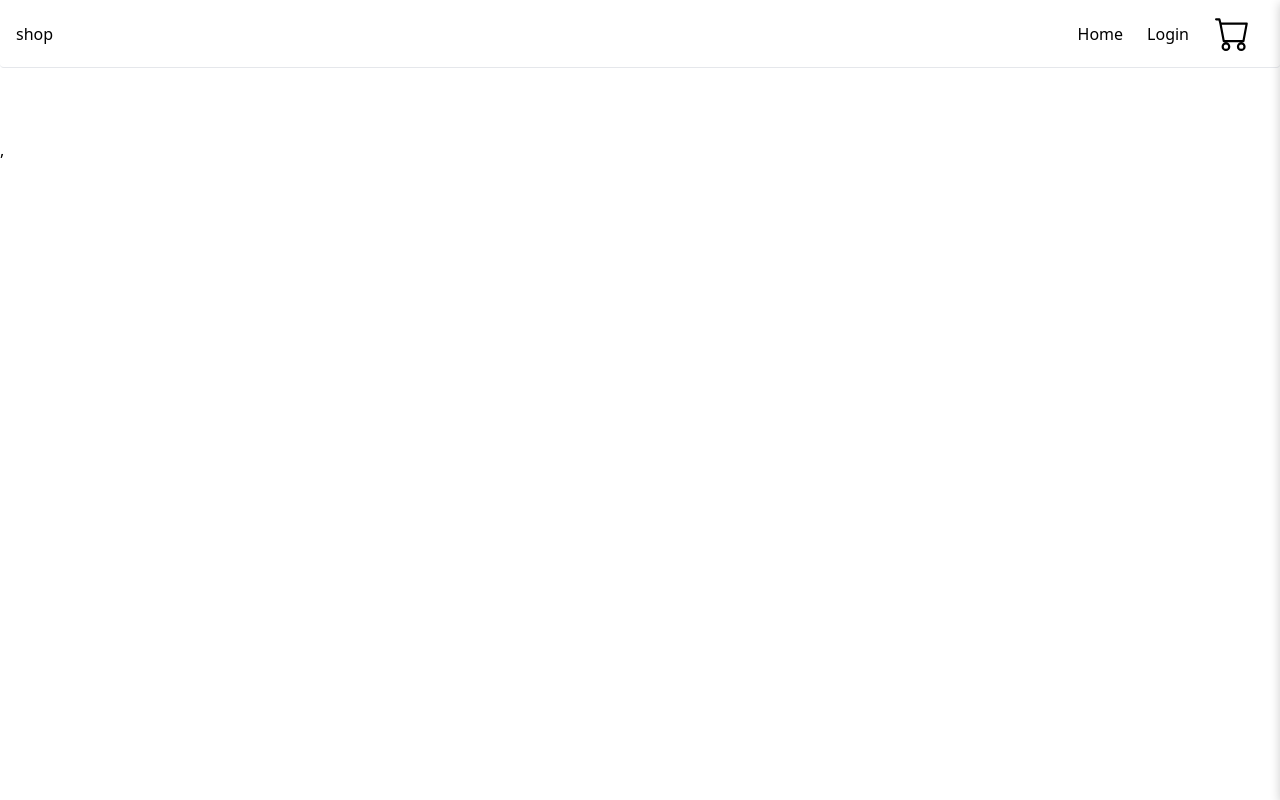
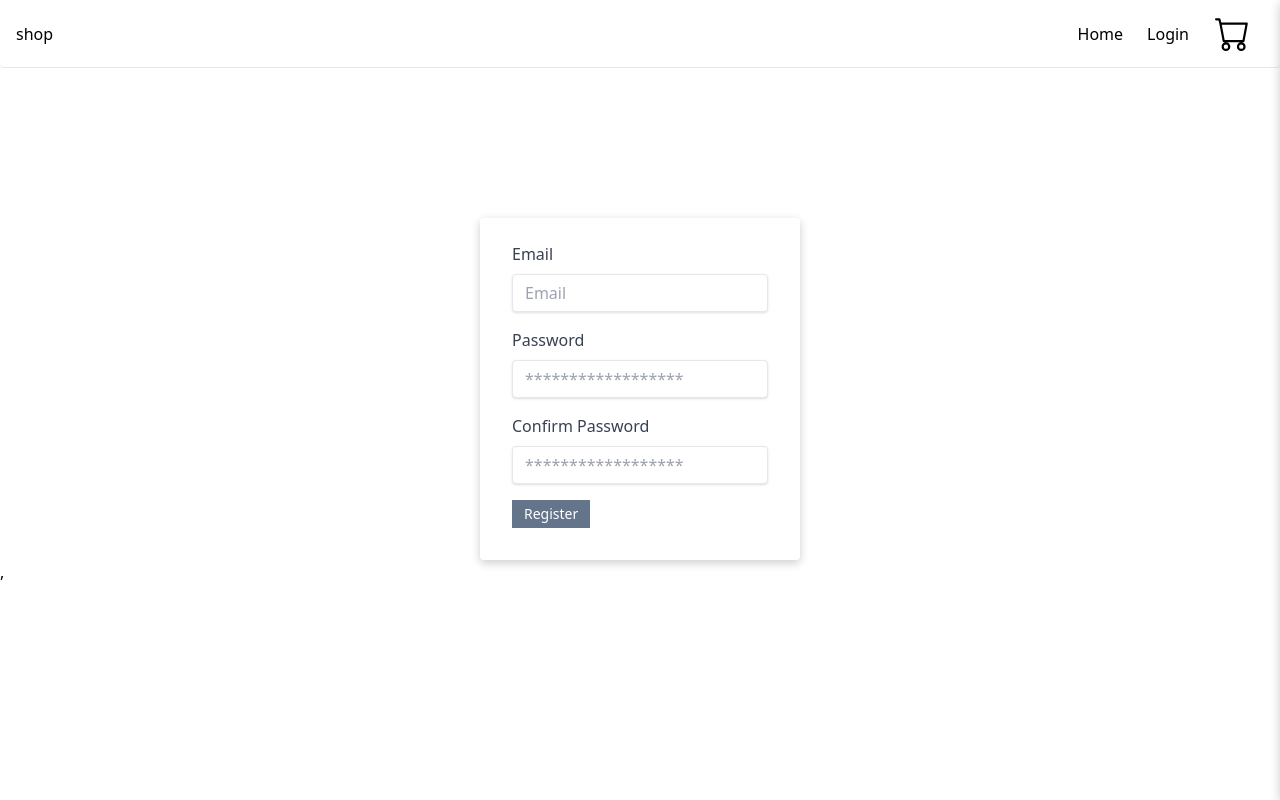
Before and after one commit to joshuamontevirgen/react-shop-, a React (Create React App) app: page /register in a window 1280 px wide. Built offline with nearby package versions, Linux system fonts and the light colour scheme.

Commit message:
registration, address widget update

```diff
--- a/src/AppRoutes.js
+++ b/src/AppRoutes.js
@@ -1,6 +1,7 @@
 import React from "react";
 import { Routes, Route, Navigate, Outlet } from "react-router-dom";
 import Login from "./components/authentication/Login";
+import Registration from "./components/authentication/Registration";
 import Profile from "./components/user/profile/index";
 import { Index as Catalog } from "./components/catalog/index";
 import { Index as Checkout } from "./components/checkout/Index";
@@ -18,6 +19,7 @@ export function AppRoutes() {
     <Routes>
       <Route exact path="/home" element={<Catalog />} />
       <Route exact path="/login" element={<Login />} />
+      <Route exact path="/register" element={<Registration />} />
       <Route exact path="/checkout" element={<PrivateRoute />}>
         <Route exact path="/checkout" element={<Checkout />} />
       </Route>
--- a/src/components/authentication/Login.js
+++ b/src/components/authentication/Login.js
@@ -3,6 +3,7 @@ import { useDispatch } from "react-redux";
 import { useNavigate } from "react-router-dom";
 import { setCookie } from "../../helpers/cookies";
 import { COOKIE_JWT_TOKEN_NAME, API_URL } from "../../constants";
+import { Link } from "react-router-dom";
 import {
   setAuthenticated,
   setUsername,
@@ -52,34 +53,29 @@ export default function Login() {
     <div className="items-stretch justify-center flex item-center ">
       <div className="w-full max-w-xs ">
         <form
-          className="bg-white shadow-md rounded px-8 pt-6 pb-8 mt-20"
+          className="bg-white shadow1 rounded px-8 pt-6 pb-8 mt-20"
           onSubmit={handleLogin}
         >
           <div className="mb-4">
-            <label
-              className="block text-gray-700 text-sm font-bold mb-2"
-              htmlFor="email"
-            >
+            <label className="block text-gray-700 mb-2" htmlFor="email">
               Email
             </label>
             <input
-              className="shadow appearance-none border rounded w-full py-2 px-3 text-gray-700 leading-tight focus:outline-none focus:shadow-outline"
+              className=" font-light shadow appearance-none border rounded w-full py-2 px-3 text-gray-700 leading-tight focus:outline-none focus:shadow-outline"
               value={email}
               onChange={(e) => setEmail(e.target.value)}
               type="email"
               placeholder="Email"
+              required
             />
           </div>
 
-          <div className="mb-6">
-            <label
-              className="block text-gray-700 text-sm font-bold mb-2"
-              htmlFor="password"
-            >
+          <div className="mb-4">
+            <label className="block text-gray-700  mb-2" htmlFor="password">
               Password
             </label>
             <input
-              className="shadow appearance-none border rounded w-full py-2 px-3 text-gray-700 mb-3 leading-tight focus:outline-none focus:shadow-outline"
+              className=" font-light shadow appearance-none border rounded w-full py-2 px-3 text-gray-700 mb-3 leading-tight focus:outline-none focus:shadow-outline"
               id="password"
               type="password"
               value={password}
@@ -90,18 +86,17 @@ export default function Login() {
 
           <div className="flex items-center justify-between">
             <button
-              className="bg-blue-500 hover:bg-blue-700 text-white font-bold py-2 px-4 rounded focus:outline-none focus:shadow-outline"
+              className="px-3 py-1 text-white bg-slate-500 hover:bg-slate-700 text-sm font-light"
               type="submit"
-              disabled={!validateForm()}
             >
               Sign In
             </button>
-            <a
-              className="inline-block align-baseline font-bold text-sm text-blue-500 hover:text-blue-800"
-              href="#"
+            <Link
+              className="inline-block align-baseline text-light text-sm text-blue-500 hover:text-blue-800"
+              to="/register"
             >
-              Forgot Password?
-            </a>
+              Register
+            </Link>
           </div>
         </form>
       </div>
--- /dev/null
+++ b/src/components/authentication/Registration.js
@@ -0,0 +1,137 @@
+import React, { useState, useEffect } from "react";
+import { useDispatch } from "react-redux";
+import { useNavigate } from "react-router-dom";
+import { setCookie } from "../../helpers/cookies";
+import { COOKIE_JWT_TOKEN_NAME, API_URL } from "../../constants";
+import {
+  setAuthenticated,
+  setUsername,
+  setJwtToken,
+} from "./authenticationSlice";
+
+//todo -  refresh, access token
+//https://stackoverflow.com/questions/27067251/where-to-store-jwt-in-browser-how-to-protect-against-csrf?rq=1
+//https://dev.to/cotter/localstorage-vs-cookies-all-you-need-to-know-about-storing-jwt-tokens-securely-in-the-front-end-15id
+
+export default function Registration() {
+  const navigate = useNavigate();
+  const [email, setEmail] = useState("");
+  const [password, setPassword] = useState("");
+  const [confirmPassword, setConfirmPassword] = useState("");
+  const [confirmPasswordError, setConfirmPasswordError] = useState("");
+  const dispatch = useDispatch();
+
+  function validateForm() {
+    var isValid = true;
+    if (!(email.length > 0 && password.length > 0)) {
+      isValid = false;
+    }
+
+    return isValid;
+  }
+
+  useEffect(() => {
+    if (password && confirmPassword) {
+      password !== confirmPassword
+        ? setConfirmPasswordError("Password does not match")
+        : setConfirmPasswordError("");
+    }
+  }, [password, confirmPassword]);
+
+  const handleRegister = async (e) => {
+    e.preventDefault();
+    if (!confirmPasswordError) {
+      const response = await registerUser({ Email: email, Password: password });
+      alert(response.message);
+      if (response.success) {
+        navigate("/login");
+      } else {
+      }
+    }
+  };
+
+  async function registerUser(credentials) {
+    return fetch(API_URL + "/api/register", {
+      method: "POST",
+      headers: {
+        "Content-Type": "application/json",
+      },
+      body: JSON.stringify(credentials),
+    }).then((data) => data.json());
+  }
+
+  return (
+    <div className="items-stretch justify-center flex item-center ">
+      <div className="w-full max-w-xs ">
+        <form
+          className="bg-white shadow1 rounded px-8 pt-6 pb-8 mt-20"
+          onSubmit={handleRegister}
+        >
+          <div className="mb-4">
+            <label className="block text-gray-700  mb-2" htmlFor="email">
+              Email
+            </label>
+            <input
+              className=" font-light shadow appearance-none border rounded w-full py-2 px-3 text-gray-700 leading-tight focus:outline-none focus:shadow-outline"
+              value={email}
+              onChange={(e) => setEmail(e.target.value)}
+              type="email"
+              placeholder="Email"
+              required
+            />
+          </div>
+
+          <div className="mb-4">
+            <label className="block text-gray-700 mb-2" htmlFor="password">
+              Password
+            </label>
+            <input
+              className={`shadow appearance-none font-light border rounded w-full py-2 px-3 text-gray-700  leading-tight focus:outline-none focus:shadow-outline ${
+                confirmPasswordError && "border-red-700"
+              }`}
+              id="password"
+              type="password"
+              value={password}
+              onChange={(e) => setPassword(e.target.value)}
+              placeholder="******************"
+              required
+            />
+          </div>
+          <div className="mb-4">
+            <label
+              className="block text-gray-700  mb-2"
+              htmlFor="ConfirmPassword"
+            >
+              Confirm Password
+            </label>
+            <input
+              className={`shadow appearance-none font-light border rounded w-full py-2 px-3 text-gray-700  leading-tight focus:outline-none focus:shadow-outline ${
+                confirmPasswordError && "border-red-700"
+              }`}
+              id="confirmPassword"
+              type="password"
+              value={confirmPassword}
+              onChange={(e) => setConfirmPassword(e.target.value)}
+              placeholder="******************"
+              required
+            />
+            {confirmPasswordError && (
+              <p className="text-red-500 text-xs italic">
+                Password does not match.
+              </p>
+            )}
+          </div>
+
+          <div className="flex items-center justify-between">
+            <button
+              className="px-3 py-1 text-white bg-slate-500 hover:bg-slate-700 text-sm font-light"
+              type="submit"
+            >
+              Register
+            </button>
+          </div>
+        </form>
+      </div>
+    </div>
+  );
+}
--- a/src/components/cart/PopupCart.js
+++ b/src/components/cart/PopupCart.js
@@ -38,13 +38,7 @@ export function PopupCart() {
 
   return (
     <div>
-      <div
-        id="cart-icon-wrapper"
-        className=""
-        onMouseEnter={() => dispatch(togglePopupFast(true))}
-        onMouseLeave={() => dispatch(togglePopupFast(false))}
-        onClick={showSideCart}
-      >
+      <div id="cart-icon-wrapper" className="" onClick={showSideCart}>
         <Icon.Cart size={35} />
         {cart.length > 0 && (
           <div>
@@ -56,8 +50,6 @@ export function PopupCart() {
       </div>
       <div
         id="cart-popup"
-        onMouseEnter={() => dispatch(togglePopupFast(true))}
-        onMouseLeave={() => dispatch(togglePopupFast(false))}
         className={!isSideCartShown && showPopup ? "fadeIn" : "fadeOut"}
       >
         <CartContent enableControls={false} />
--- a/src/components/catalog/filter/useCategoryFilter.js
+++ b/src/components/catalog/filter/useCategoryFilter.js
@@ -67,7 +67,7 @@ export function useCategoryFilter() {
     return (
       !isLoading &&
       selectedCategory && (
-        <div className="relative h-48 w-full flex justify-center items-center select-none">
+        <div className="relative mt-5 mb-20 w-full flex justify-center items-center select-none">
           <div className="flex flex-col w-full fixed justify-center items-center bg-white">
             <strong className="font-light text-7xl my-5">
               {selectedParentCategory.label}
--- a/src/components/user/address/AddressFormModal.js
+++ b/src/components/user/address/AddressFormModal.js
@@ -41,7 +41,7 @@ export function AddressFormModal({ onSaveAddressCallback }) {
         }`}
       />
       <button
-        className="text-white bg-slate-500 hover:bg-slate-700"
+        className="px-3 py-1 text-white bg-slate-500 hover:bg-slate-700 text-sm font-light flex justify-center items-center w-full"
         type="button"
         onClick={() => setShowModal(true)}
       >
--- a/src/styles.css
+++ b/src/styles.css
@@ -67,3 +67,7 @@
   opacity:0.3;
   transition: visibility 0s 0s, opacity 0.5s ease;
 }
+
+.shadow1{
+  box-shadow: 0 3px 10px rgb(0 0 0 / 0.2);
+}
--- a/tailwind.config.js
+++ b/tailwind.config.js
@@ -1,7 +1,11 @@
 module.exports = {
   content: ["./src/**/*.{js,jsx,ts,tsx}"],
   theme: {
-    extend: {},
+    extend: {
+      transitionProperty: {
+        height: "height",
+      },
+    },
   },
   plugins: [],
 };
```
Also changed, not shown: src/components/checkout/Index.js (+4 -3 lines), src/components/user/address/AddressItem.js (+22 -6 lines), src/components/user/address/SelectAddressWidget.js (+61 -34 lines), src/components/user/address/styles.css (added).
